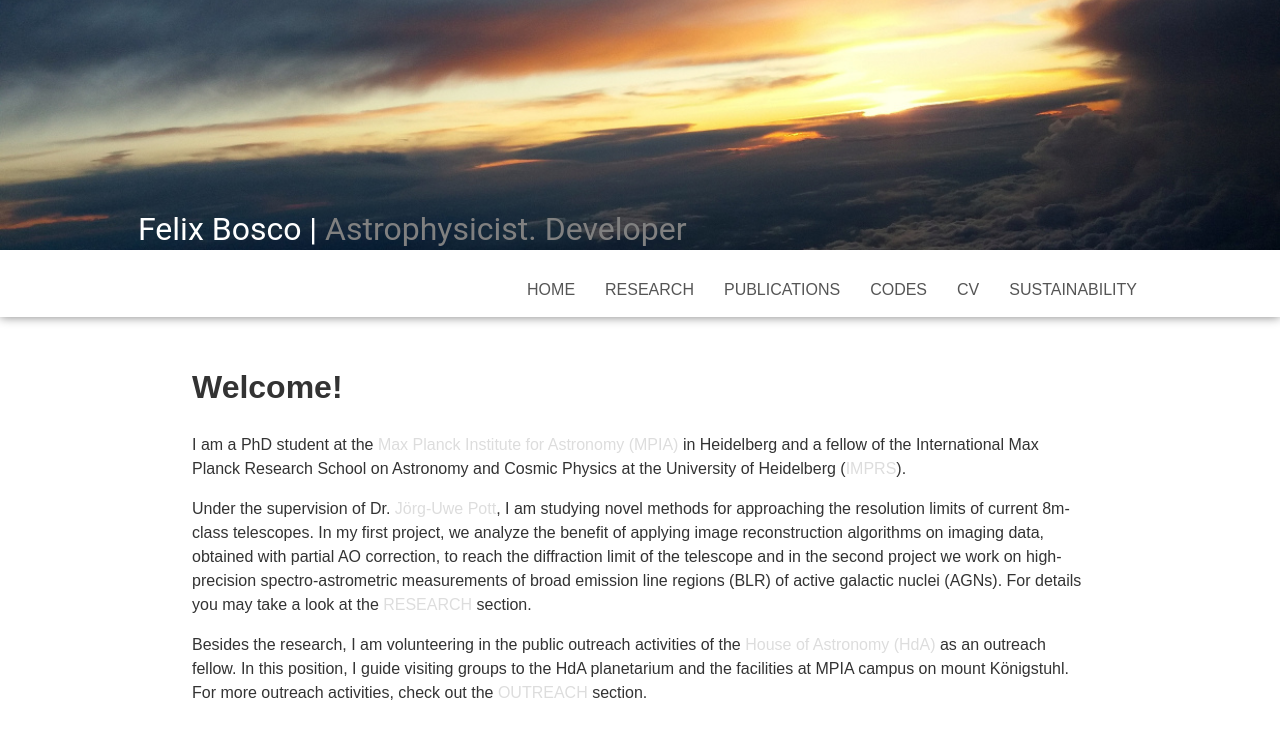
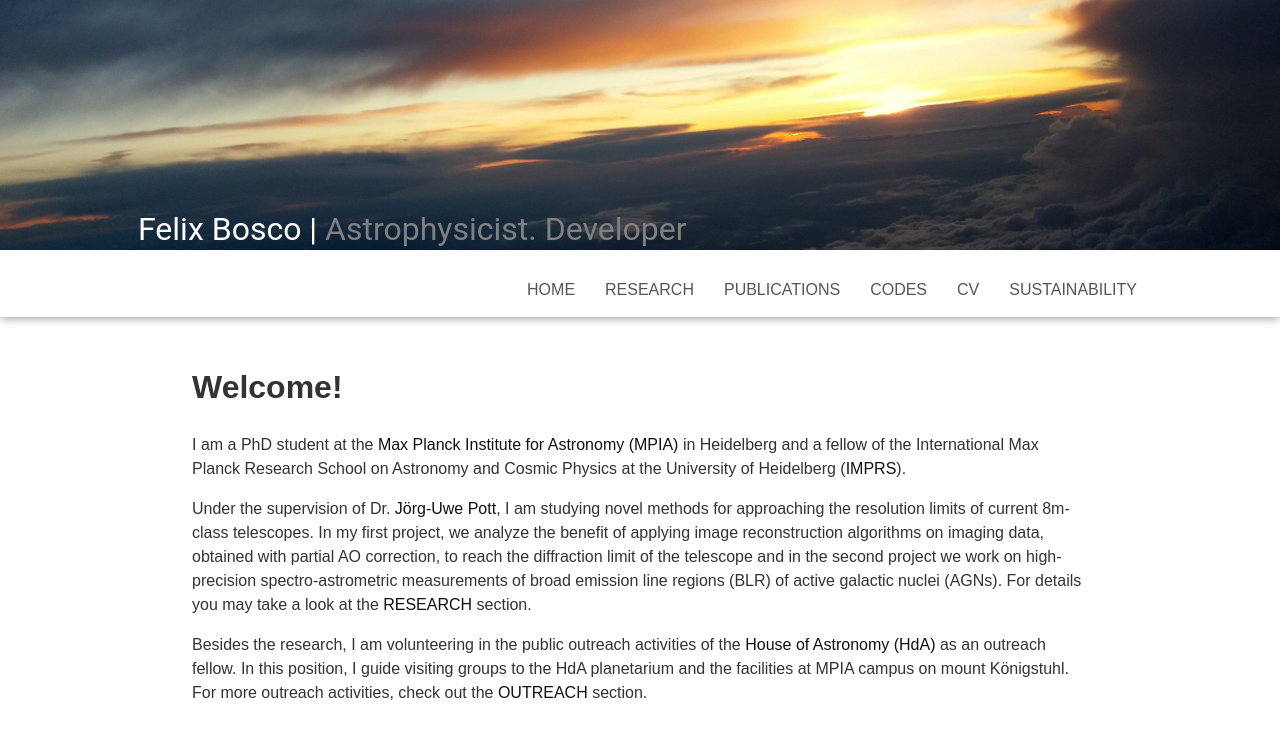
Before and after one commit to felixbosco/felixbosco.github.io, a Jekyll site: the page built from index.html, in a window 1280 px wide. Shown: the top 739 px of the page. Built offline with Jekyll 4.4.1, drawn with Linux system fonts in a browser that asks for light colours.

Commit message:
Set style for a in main to black color

```diff
--- a/assets/css/style.css
+++ b/assets/css/style.css
@@ -95,7 +95,7 @@
     color: #333;
 }
 main a {
-  color: #ddd;
+  color: #111;
   text-decoration: none;
 }
 main a:hover {
```
